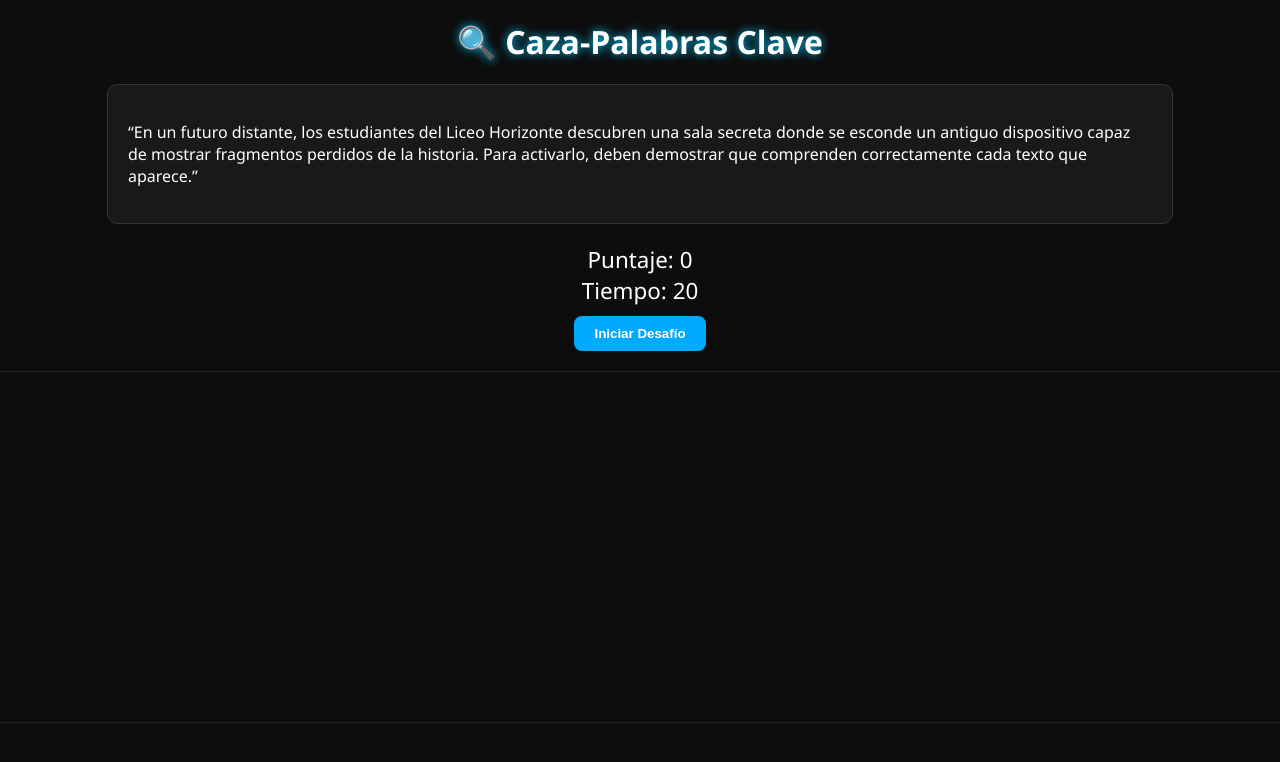
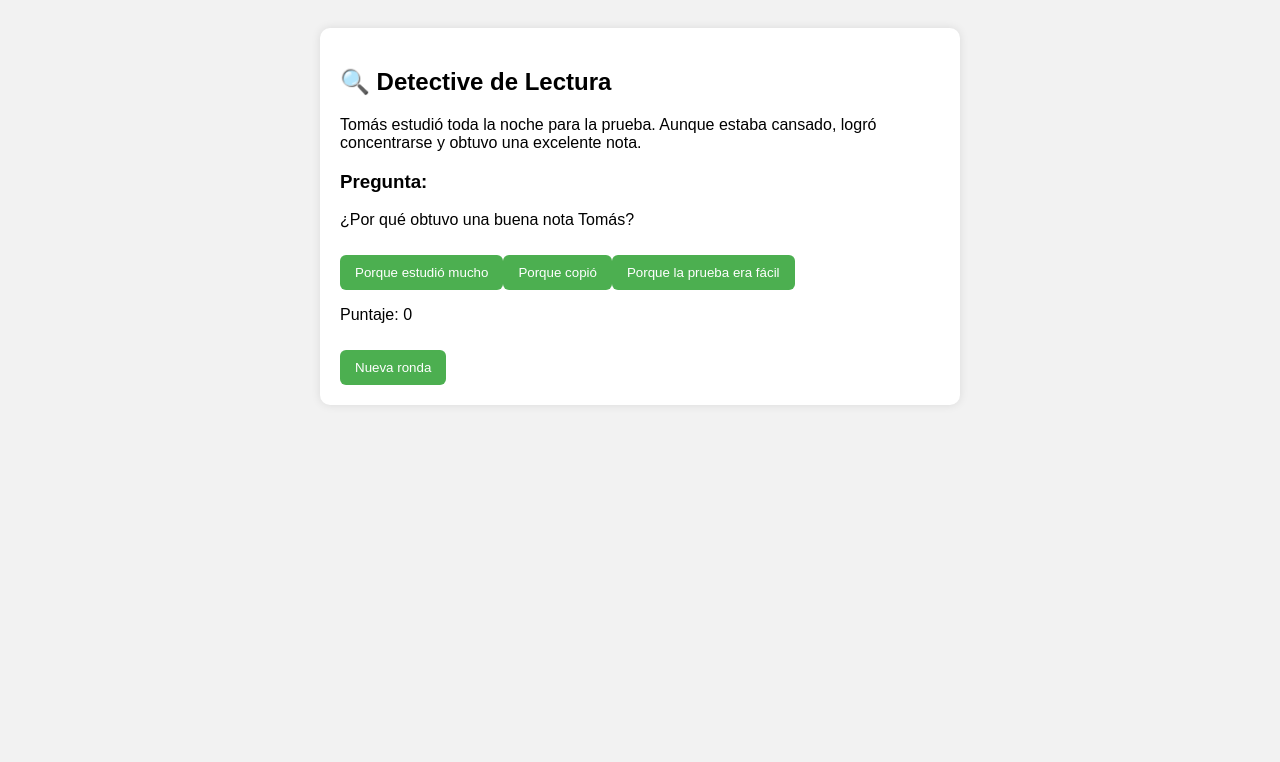
Before and after one commit to skarasama/textosindrama, a Django app: page /juego/ in a window 1280 px wide. Shown: the top 762 px of the page. Run offline with Django 5.2, Linux system fonts and the light colour scheme.

Commit message:
quinto commit

```diff
--- a/templates/juego.html
+++ b/templates/juego.html
@@ -2,207 +2,113 @@
 <html lang="es">
 <head>
 <meta charset="UTF-8">
-<meta name="viewport" content="width=device-width, initial-scale=1.0">
-<title>Caza-Palabras Clave</title>
-
+<title>Detective de Lectura</title>
 <style>
     body {
-        background: #0d0d0d;
-        color: #fff;
-        font-family: "Segoe UI", sans-serif;
-        margin: 0;
-        padding: 0;
+        font-family: Arial, sans-serif;
+        background: #f2f2f2;
+        padding: 20px;
     }
-
-    h1 {
-        text-align: center;
-        margin-top: 20px;
-        text-shadow: 0 0 10px #00c6ff;
-    }
-
-    .text-box {
-        width: 80%;
-        margin: 20px auto;
-        background: rgba(255,255,255,0.05);
+    .card {
+        background: white;
         padding: 20px;
         border-radius: 10px;
-        border: 1px solid #333;
+        width: 600px;
+        margin: auto;
+        box-shadow: 0px 0px 10px rgba(0,0,0,0.1);
     }
-
-    #start-btn {
-        display: block;
-        margin: 10px auto;
-        padding: 10px 20px;
-        background: #00aaff;
+    button {
+        background: #4CAF50;
+        color: white;
         border: none;
-        color: white;
+        padding: 10px 15px;
+        border-radius: 6px;
+        cursor: pointer;
+        margin-top: 10px;
+    }
+    button:hover {
+        background: #45a049;
+    }
+    #resultado {
         font-weight: bold;
-        border-radius: 8px;
-        cursor: pointer;
-    }
-
-    #start-btn:hover {
-        background: #0088cc;
-    }
-
-    #game-area {
-        width: 100%;
-        height: 350px;
-        position: relative;
-        overflow: hidden;
-        border-top: 1px solid #222;
-        border-bottom: 1px solid #222;
-        margin-top: 20px;
-    }
-
-    .word {
-        position: absolute;
-        padding: 5px 10px;
-        background: #111;
-        border-radius: 5px;
-        border: 1px solid #444;
-        cursor: pointer;
-        user-select: none;
-        transition: 0.1s;
-        font-size: 1.1rem;
-    }
-
-    .word.good { color: #00ff7f; }
-    .word.bad { color: #ff4444; }
-
-    #score, #timer {
-        text-align: center;
-        font-size: 1.4rem;
-    }
-
-    #game-over {
-        text-align: center;
-        margin-top: 20px;
-        display: none;
+        margin-top: 15px;
     }
 </style>
+</head>
 
-</head>
 <body>
+<div class="card">
+    <h2>🔍 Detective de Lectura</h2>
+    <p id="texto"></p>
 
-<h1>🔍 Caza-Palabras Clave</h1>
+    <h3>Pregunta:</h3>
+    <p id="pregunta"></p>
 
-<div class="text-box">
-    <p id="reading-text">
-        “En un futuro distante, los estudiantes del Liceo Horizonte descubren una sala secreta
-        donde se esconde un antiguo dispositivo capaz de mostrar fragmentos perdidos de la historia.
-        Para activarlo, deben demostrar que comprenden correctamente cada texto que aparece.”
-    </p>
+    <div id="opciones"></div>
+
+    <p id="resultado"></p>
+    <p>Puntaje: <span id="puntos">0</span></p>
+    <button onclick="nuevaRonda()">Nueva ronda</button>
 </div>
 
-<div id="score">Puntaje: 0</div>
-<div id="timer">Tiempo: 20</div>
+<script>
+const rondas = [
+    {
+        texto: "Ana encontró un perro perdido en el parque. El animal tenía una placa con un número. Ella llamó y el dueño llegó agradecido.",
+        pregunta: "¿Qué hizo Ana cuando encontró al perro?",
+        opciones: ["Lo llevó a su casa", "Llamó al dueño", "Lo dejó en el parque"],
+        correcta: 1
+    },
+    {
+        texto: "Tomás estudió toda la noche para la prueba. Aunque estaba cansado, logró concentrarse y obtuvo una excelente nota.",
+        pregunta: "¿Por qué obtuvo una buena nota Tomás?",
+        opciones: ["Porque estudió mucho", "Porque copió", "Porque la prueba era fácil"],
+        correcta: 0
+    },
+    {
+        texto: "En el museo, Sofía observó un cuadro muy antiguo. La guía explicó que tenía más de 500 años y pertenecía a un rey.",
+        pregunta: "¿Qué explicó la guía?",
+        opciones: ["Que el cuadro era moderno", "Que el cuadro pertenecía a un rey", "Que el cuadro estaba en mal estado"],
+        correcta: 1
+    }
+];
 
-<button id="start-btn">Iniciar Desafío</button>
+let puntos = 0;
+let actual = 0;
 
-<div id="game-area"></div>
+function nuevaRonda() {
+    const indice = Math.floor(Math.random() * rondas.length);
+    actual = indice;
 
-<div id="game-over"></div>
+    const r = rondas[indice];
+    document.getElementById("texto").innerText = r.texto;
+    document.getElementById("pregunta").innerText = r.pregunta;
 
-<script>
-    const readingText = document.getElementById("reading-text").innerText
-        .toLowerCase()
-        .replace(/[.,]/g, "");
+    const opcionesDiv = document.getElementById("opciones");
+    opcionesDiv.innerHTML = "";
 
-    const correctWords = readingText.split(" ");
+    r.opciones.forEach((op, i) => {
+        let btn = document.createElement("button");
+        btn.innerText = op;
+        btn.onclick = () => responder(i);
+        opcionesDiv.appendChild(btn);
+    });
 
-    const distractionWords = [
-        "planeta","dragon","matematicas","futbol","oscuro","laboratorio",
-        "dimension","telefono","profesor","tormenta","guardian","criatura",
-        "mapache","sistema","invierno","computadora"
-    ];
+    document.getElementById("resultado").innerText = "";
+}
 
-    const gameArea = document.getElementById("game-area");
-    const scoreText = document.getElementById("score");
-    const timerText = document.getElementById("timer");
-    const startBtn = document.getElementById("start-btn");
-    const gameOver = document.getElementById("game-over");
+function responder(i) {
+    const r = rondas[actual];
+    if (i === r.correcta) {
+        puntos++;
+        document.getElementById("resultado").innerText = "✔ ¡Correcto!";
+    } else {
+        document.getElementById("resultado").innerText = "✘ Incorrecto. Intenta otra ronda.";
+    }
+    document.getElementById("puntos").innerText = puntos;
+}
 
-    let score = 0;
-    let timeLeft = 20;
-    let spawnInterval;
-    let timerInterval;
-
-    function spawnWord() {
-        const word = document.createElement("div");
-        word.classList.add("word");
-
-        const isCorrect = Math.random() < 0.5;
-        let text = "";
-
-        if (isCorrect) {
-            text = correctWords[Math.floor(Math.random() * correctWords.length)];
-            word.classList.add("good");
-        } else {
-            text = distractionWords[Math.floor(Math.random() * distractionWords.length)];
-            word.classList.add("bad");
-        }
-
-        word.textContent = text;
-
-        word.style.left = Math.random() * (gameArea.offsetWidth - 100) + "px";
-        word.style.top = Math.random() * (gameArea.offsetHeight - 40) + "px";
-
-        word.addEventListener("click", () => {
-            if (word.classList.contains("good")) {
-                score++;
-                word.style.transform = "scale(1.3)";
-            } else {
-                score--;
-                word.style.transform = "scale(0.6)";
-            }
-
-            scoreText.textContent = "Puntaje: " + score;
-            setTimeout(() => word.remove(), 100);
-        });
-
-        gameArea.appendChild(word);
-
-        setTimeout(() => {
-            if (word.parentNode) word.remove();
-        }, 1200);
-    }
-
-    function startGame() {
-        score = 0;
-        timeLeft = 20;
-        scoreText.textContent = "Puntaje: 0";
-        timerText.textContent = "Tiempo: 20";
-        gameOver.style.display = "none";
-        startBtn.style.display = "none";
-
-        spawnInterval = setInterval(spawnWord, 400);
-
-        timerInterval = setInterval(() => {
-            timeLeft--;
-            timerText.textContent = "Tiempo: " + timeLeft;
-
-            if (timeLeft <= 0) endGame();
-        }, 1000);
-    }
-
-    function endGame() {
-        clearInterval(spawnInterval);
-        clearInterval(timerInterval);
-        gameArea.innerHTML = "";
-
-        gameOver.style.display = "block";
-        gameOver.innerHTML = `
-            <p>📘 Desafío terminado</p>
-            <p><strong>Puntaje final: ${score}</strong></p>
-            <button onclick="startGame()">Jugar otra vez</button>
-        `;
-
-        startBtn.style.display = "block";
-    }
-
-    startBtn.addEventListener("click", startGame);
+nuevaRonda();
 </script>
-
 </body>
 </html>
```
Also changed, not shown: templates/index.html (+7 -7 lines).
